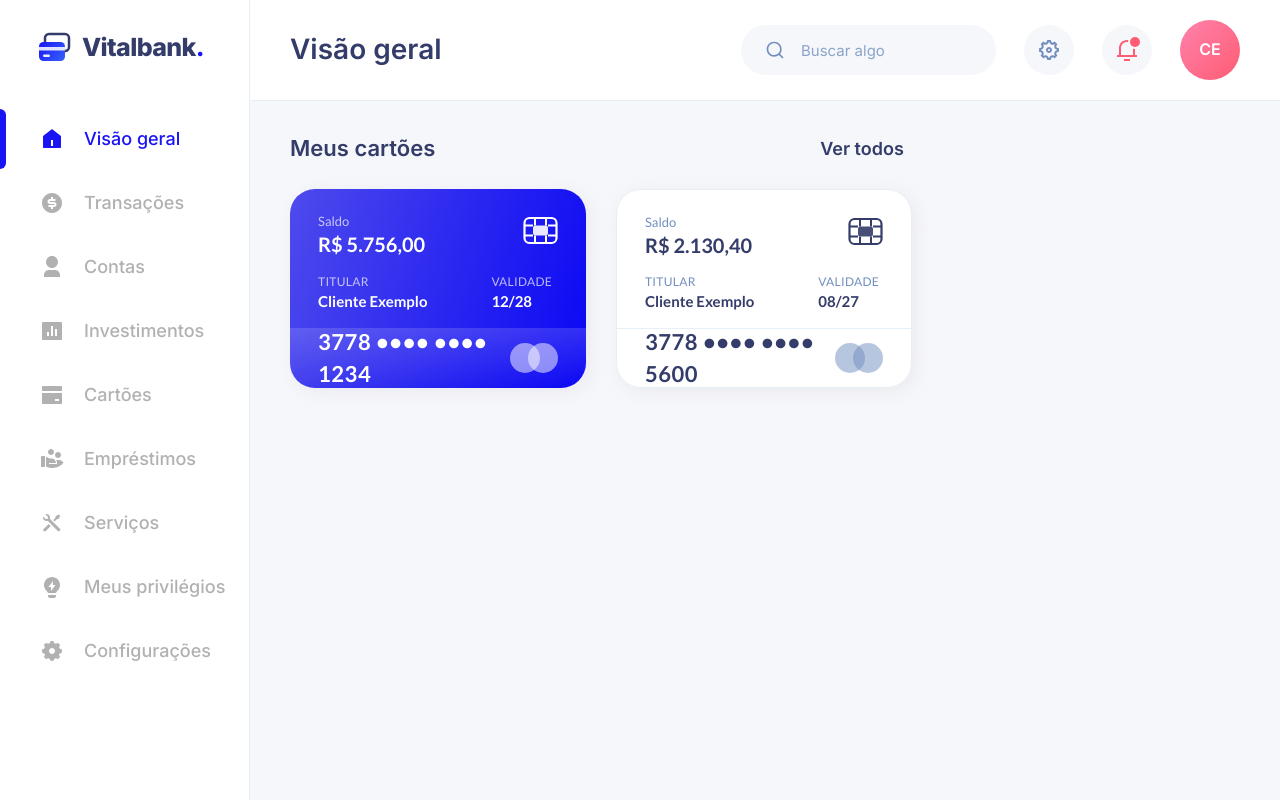
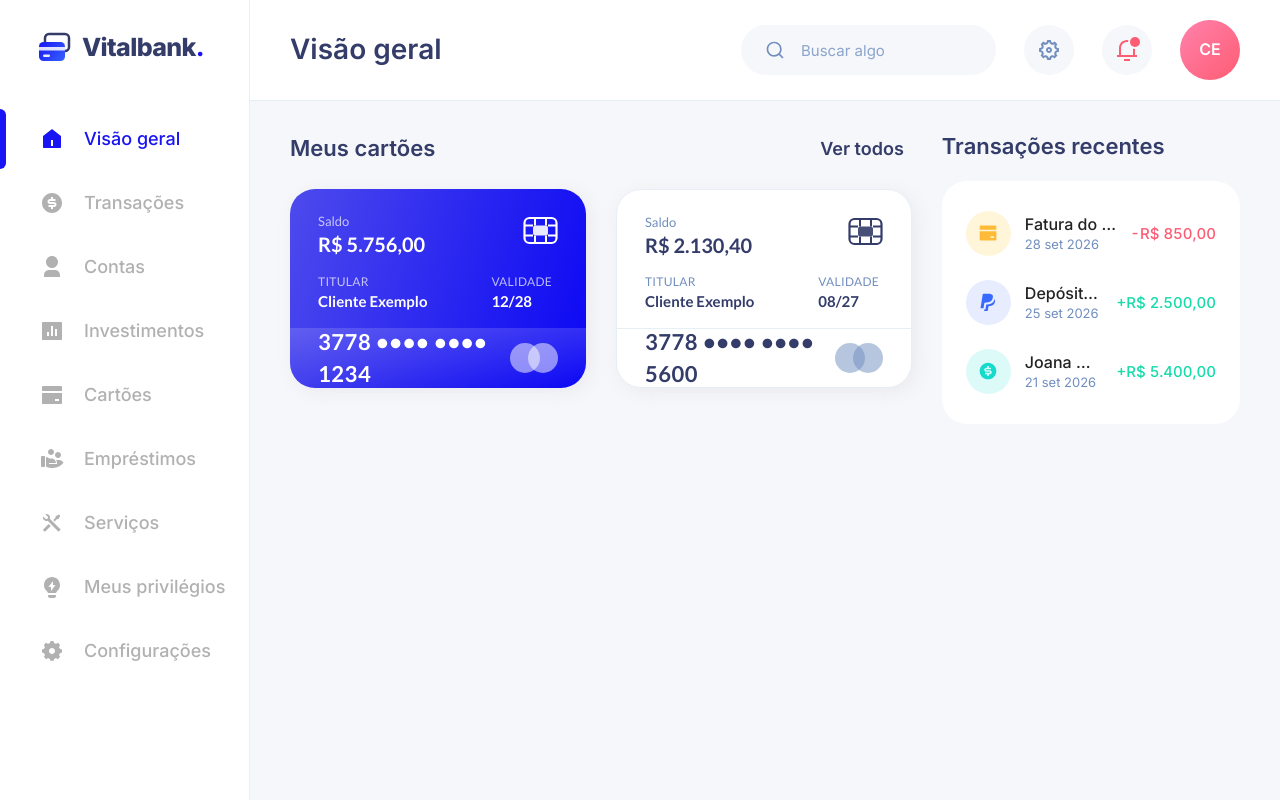
Before and after one commit to VictorNascimento14/Vitalbank, a Next.js app: page / in a window 1280 px wide. Built offline with nearby package versions, Linux system fonts and the light colour scheme.

Commit message:
feat(visao-geral): bloco Transações recentes (#56)

```diff
--- a/src/app/(painel)/page.tsx
+++ b/src/app/(painel)/page.tsx
@@ -1,11 +1,13 @@
-import { listarCartoes } from "@/dados";
+import { listarCartoes, listarTransacoes } from "@/dados";
 import { MeusCartoes } from "@/telas/visao-geral/MeusCartoes";
+import { TransacoesRecentes } from "@/telas/visao-geral/TransacoesRecentes";
 
 export default async function VisaoGeral() {
-  const cartoes = await listarCartoes();
+  const [cartoes, recentes] = await Promise.all([listarCartoes(), listarTransacoes({ limite: 3 })]);
   return (
     <div className="grid gap-6 lg:gap-[30px] xl:grid-cols-[minmax(0,73fr)_minmax(0,35fr)]">
       <MeusCartoes cartoes={cartoes} />
+      <TransacoesRecentes transacoes={recentes} />
     </div>
   );
 }
--- a/src/dados/sementes/transacoes.ts
+++ b/src/dados/sementes/transacoes.ts
@@ -2,9 +2,9 @@ import type { Transacao } from "../tipos";
 
 /** Movimentos fictícios, do mais recente para o mais antigo. */
 export const TRANSACOES: readonly Transacao[] = [
-  { id: "t01", descricao: "Depósito do meu cartão", categoria: "deposito", data: "2026-09-28T09:12", valor: -85000, cartao: "1234", situacao: "concluida", meio: "cartao" },
-  { id: "t02", descricao: "Depósito via PayPal", categoria: "deposito", data: "2026-09-25T14:40", valor: 250000, cartao: "1234", situacao: "concluida", meio: "paypal" },
-  { id: "t03", descricao: "Pix de Joana Wilson", categoria: "transferencia", data: "2026-09-21T18:05", valor: 540000, cartao: "1234", situacao: "concluida", meio: "pix" },
+  { id: "t01", descricao: "Fatura do cartão", categoria: "servico", data: "2026-09-28T09:12", valor: -85000, cartao: "1234", situacao: "concluida", meio: "cartao" },
+  { id: "t02", descricao: "Depósito PayPal", categoria: "deposito", data: "2026-09-25T14:40", valor: 250000, cartao: "1234", situacao: "concluida", meio: "paypal" },
+  { id: "t03", descricao: "Joana Wilson", categoria: "transferencia", data: "2026-09-21T18:05", valor: 540000, cartao: "1234", situacao: "concluida", meio: "pix" },
   { id: "t04", descricao: "Assinatura de música", categoria: "assinatura", data: "2026-09-20T12:30", valor: -2490, cartao: "1234", situacao: "pendente", meio: "cartao" },
   { id: "t05", descricao: "Venda de ilustrações", categoria: "transferencia", data: "2026-09-18T22:40", valor: 75000, cartao: "5600", situacao: "concluida", meio: "pix" },
   { id: "t06", descricao: "Plano de celular", categoria: "servico", data: "2026-09-15T10:40", valor: -15000, cartao: "1234", situacao: "concluida", meio: "cartao" },
--- /dev/null
+++ b/src/telas/visao-geral/TransacoesRecentes.tsx
@@ -0,0 +1,51 @@
+import { RiBankCardFill, RiMoneyDollarCircleFill, RiPaypalFill } from "@remixicon/react";
+import type { Transacao } from "@/dados";
+import { formatarDataMedia } from "@/dominio/datas";
+import { formatarMoeda } from "@/dominio/dinheiro";
+import { Bloco, cx, PastilhaDeIcone, TituloDeSecao, type Tom } from "@/ui";
+import { Escalonado, ItemEscalonado } from "@/ui/movimento";
+
+const MEIO: Record<Transacao["meio"], { tom: Tom; Icone: typeof RiPaypalFill }> = {
+  cartao: { tom: "amarelo", Icone: RiBankCardFill },
+  paypal: { tom: "azul", Icone: RiPaypalFill },
+  pix: { tom: "turquesa", Icone: RiMoneyDollarCircleFill },
+};
+
+export function TransacoesRecentes({ transacoes }: { transacoes: readonly Transacao[] }) {
+  return (
+    <section aria-labelledby="transacoes-recentes" className="flex flex-col">
+      <TituloDeSecao id="transacoes-recentes">Transações recentes</TituloDeSecao>
+      <Bloco className="flex-1 !py-4 md:!py-5">
+        <Escalonado como="ul" className="flex h-full flex-col justify-between gap-1">
+          {transacoes.map((t) => {
+            const { tom, Icone } = MEIO[t.meio];
+            const entrada = t.valor > 0;
+            return (
+              <ItemEscalonado
+                key={t.id}
+                como="li"
+                className="group -mx-3 flex items-center gap-3.5 rounded-campo px-3 py-2.5 transition-colors duration-200 hover:bg-fundo"
+              >
+                <PastilhaDeIcone tom={tom} tamanho="sm">
+                  <Icone />
+                </PastilhaDeIcone>
+                <div className="min-w-0 flex-1">
+                  <p className="truncate text-rotulo font-medium text-tinta-forte md:text-corpo">{t.descricao}</p>
+                  <p className="whitespace-nowrap text-legenda text-tinta-suave">{formatarDataMedia(t.data)}</p>
+                </div>
+                <p
+                  className={cx(
+                    "shrink-0 text-legenda font-medium tabular-nums md:text-rotulo",
+                    entrada ? "text-sucesso" : "text-perigo",
+                  )}
+                >
+                  {formatarMoeda(t.valor, { sinal: true })}
+                </p>
+              </ItemEscalonado>
+            );
+          })}
+        </Escalonado>
+      </Bloco>
+    </section>
+  );
+}
```
Also changed, not shown: 1 other file (tests, documents, lock files or other folders).
